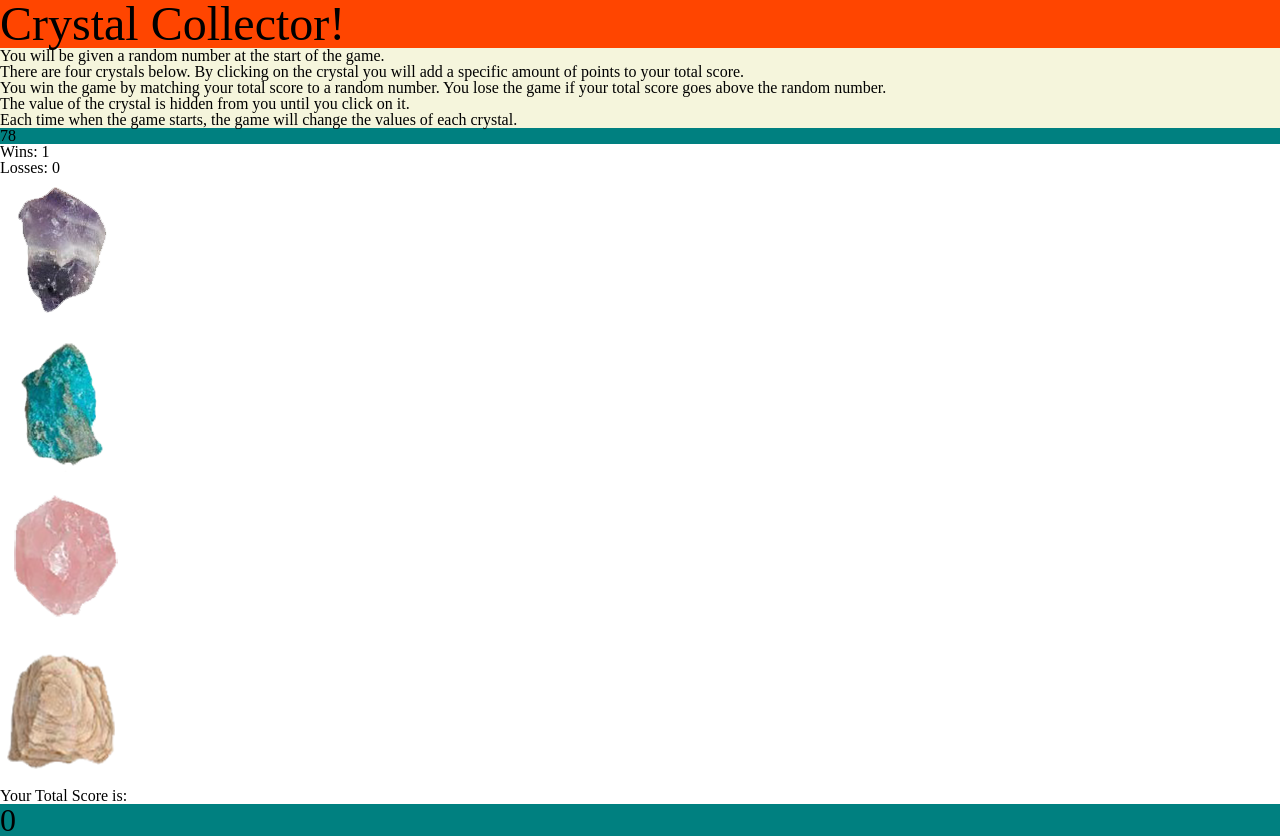
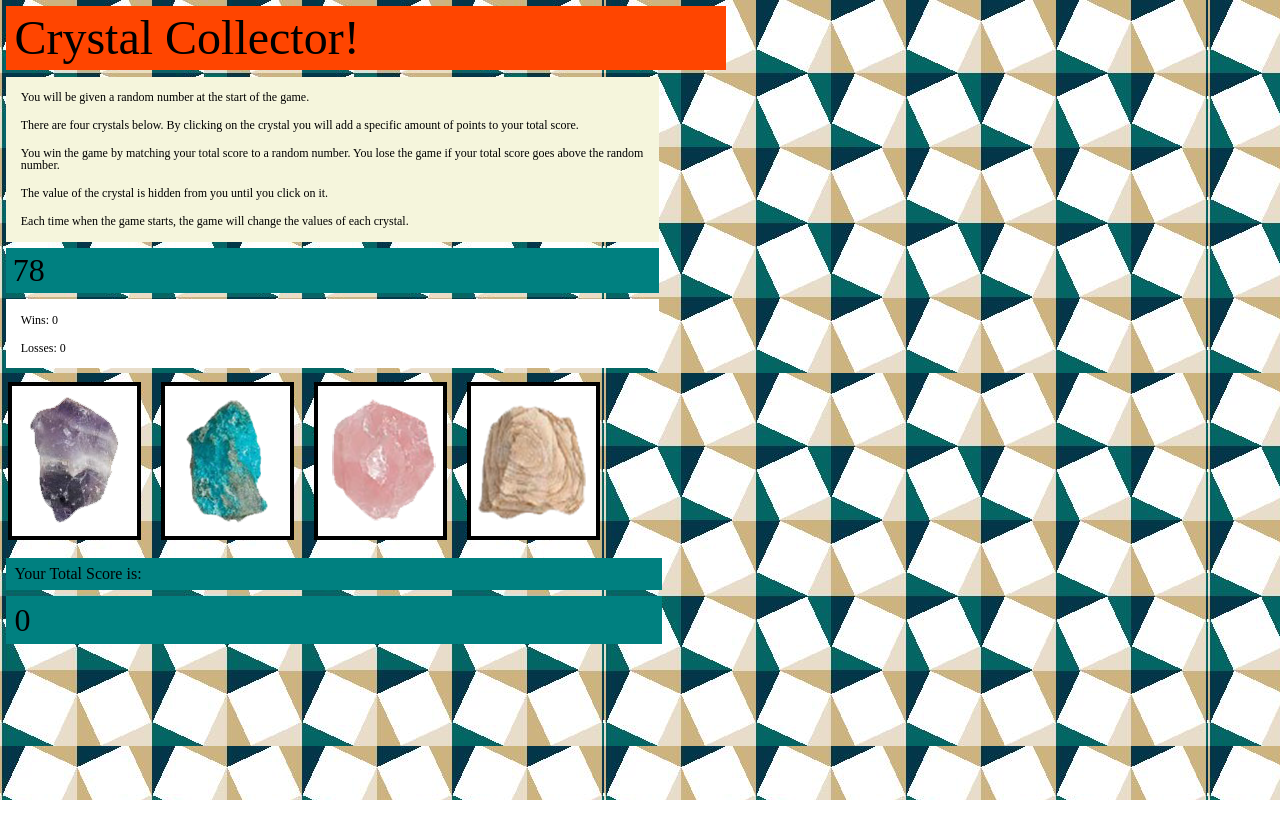
Before and after one commit to arielrazon/CrystalCollector, a plain HTML site: page index.html in a window 1280 px wide. After the commit the page ends 800 px from the top, so only its background shows below. Drawn offline with nearby package versions, Linux system fonts and the light colour scheme.

Commit message:
added javascript functions to game, added updated styling to CSS sheet - backgrounds, borders to crystals

```diff
--- a/assets/css/style.css
+++ b/assets/css/style.css
@@ -12,31 +12,69 @@ align crystals with each other
 
 */
 
+body{
+    background:transparent url(../images/backgroundpattern.png);
+    background-repeat: repeat;
+}
 #head {
 background-color: orangered;
 font-size: 3rem;
+margin:0.4rem;
+padding:0.5rem;
+width:55%;
 }
 
 #bodyText{
 background-color: beige;
+margin:0.4rem;
+width:50%;
+padding:0.4rem;
 }
 
 #goalScore{
 background-color: teal;
+font-size:2rem;
+padding:0.4rem;
+margin:0.4rem;
+width:50%;
 }
+
 #crystalBox{
 display:inline-block;
 }
 
 .crystals{
 background-color: white;
+margin:0.5rem;
+border-color: teal;
+border-width: 0.3rem;
+border: 0.3rem;
+border-style: solid;
 }
 
-#YourTotalScoreIs{
+#yourTotalScoreIs{
     background-color:teal;
+    padding:0.5rem;
+    margin:0.4rem;
+    width:50%;
 }
 
 #scoreBox {
-background-color: teal;
-font-size:2rem;
+    background-color: teal;
+    font-size:2rem;
+    padding: 0.5rem;
+    margin:0.4rem;
+    width:50%;
 }
+
+#winsLosses{
+    background-color:white;
+    padding:0.4rem;
+    margin:0.4rem;
+    width:50%;
+}
+
+p{
+    padding:0.5rem;
+   font-size:0.75rem;
+}
--- a/assets/javascript/game.js
+++ b/assets/javascript/game.js
@@ -7,44 +7,55 @@ make score variable and have it ++ or -- depending on other conditions
 
 */
 
-var gameScore = Math.floor(Math.random() * 100) + 25
+var gameScore = Math.floor(Math.random() * 100) + 25 //sets the score the player must match to random
 
-var crystalOneValue = Math.floor(Math.random() * 25) + 1
+var crystalOneValue = Math.floor(Math.random() * 25) + 1 //sets crystal 1 value to random
 
-var crystalTwoValue = Math.floor(Math.random() * 25) + 1
+var crystalTwoValue = Math.floor(Math.random() * 25) + 1 //sets crystal 2 value to random
 
-var crystalThreeValue = Math.floor(Math.random() * 25) + 1
+var crystalThreeValue = Math.floor(Math.random() * 25) + 1 //sets crystal 3 value to random
 
-var crystalFourValue = Math.floor(Math.random() * 25) + 1
+var crystalFourValue = Math.floor(Math.random() * 25) + 1 //sets crystal 4 value to random
 
-var usersScore = 0
+var usersScore = 0 //global value of START user score
 
-var wins = 0
+var wins = 0 //global value of user wins
 
-var losses = 0
+var losses = 0 //global value of user losses
 
-console.log(gameScore)
-console.log(crystalOneValue)
-console.log(crystalTwoValue)
-console.log(crystalThreeValue)
-console.log(crystalFourValue)
+var reset = function () { //global function for resetting
+    gameScore = Math.floor(Math.random() * 100) + 25
 
-$("#goalScore").html(gameScore)
-$("#scoreBox").html(usersScore)
+    crystalOneValue = Math.floor(Math.random() * 25) + 1
+
+    crystalTwoValue = Math.floor(Math.random() * 25) + 1
+
+    crystalThreeValue = Math.floor(Math.random() * 25) + 1
+
+    crystalFourValue = Math.floor(Math.random() * 25) + 1
+
+    userScore = 0
+}
+
+$("#goalScore").html(gameScore)//adds gameScore to the html div
+$("#scoreBox").html(usersScore) // adds user score to the html div
 $("#crystal1").on("click", function () { usersScore = usersScore + crystalOneValue; $("#scoreBox").html(usersScore) })
 $("#crystal2").on("click", function () { usersScore = usersScore + crystalTwoValue; $("#scoreBox").html(usersScore) })
 $("#crystal3").on("click", function () { usersScore = usersScore + crystalThreeValue; $("#scoreBox").html(usersScore) })
 $("#crystal4").on("click", function () { usersScore = usersScore + crystalFourValue; $("#scoreBox").html(usersScore) })
-if (usersScore > gameScore) {
-    losses++
-    usersScore = 0
-    $("#loseText").html("Losses: " + losses)
-    $("#scoreBox").html(usersScore)
 
-}
-if (usersScore = gameScore) {
+if (usersScore === gameScore) {
     wins++
     usersScore = 0
     $("#winsText").html("Wins: " + wins)
     $("#scoreBox").html(usersScore)
+
+    if (usersScore > gameScore) {
+        losses++
+        $("#loseText").html("Losses: " + losses)
+
+        $("#scoreBox").html(usersScore)
+
+    }
+
 }
--- a/index.html
+++ b/index.html
@@ -45,18 +45,15 @@ get the stylesheet put together
         <p id="loseText">Losses: 0</p>
     </div>
     <div id="crystalBox">
-        <div id="crystal1" class="crystals">
-            <img src="assets/images/crystal1.png">
-        </div>
-        <div id="crystal2" class="crystals">
-            <img src="assets/images/crystal2.png">
-        </div>
-        <div id="crystal3" class="crystals">
-            <img src="assets/images/crystal3.png">
-        </div>
-        <div id="crystal4" class="crystals">
-            <img src="assets/images/crystal4.png">
-        </div>
+        <img id="crystal1" class="crystals" src="assets/images/crystal1.png" href="">
+
+
+        <img id="crystal2" class="crystals" src="assets/images/crystal2.png" href="">
+
+        <img id="crystal3" class="crystals" src="assets/images/crystal3.png" href="">
+
+        <img id="crystal4" class="crystals" src="assets/images/crystal4.png" href="">
+
     </div>
     <div id="yourTotalScoreIs">
         Your Total Score is:
```
Also changed, not shown: assets/images/backgroundpattern.jpg (added), assets/images/backgroundpattern.png (added).
